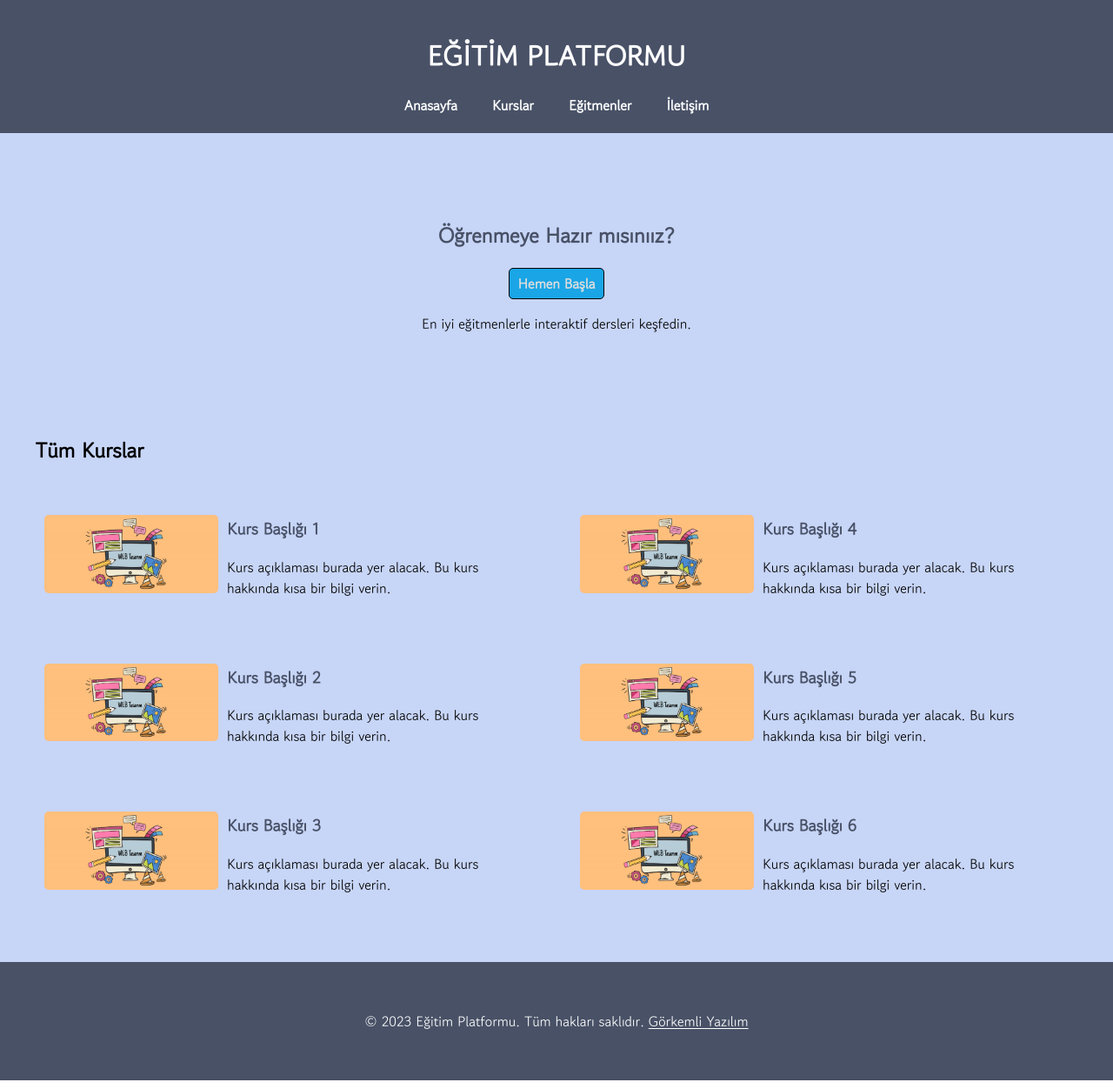
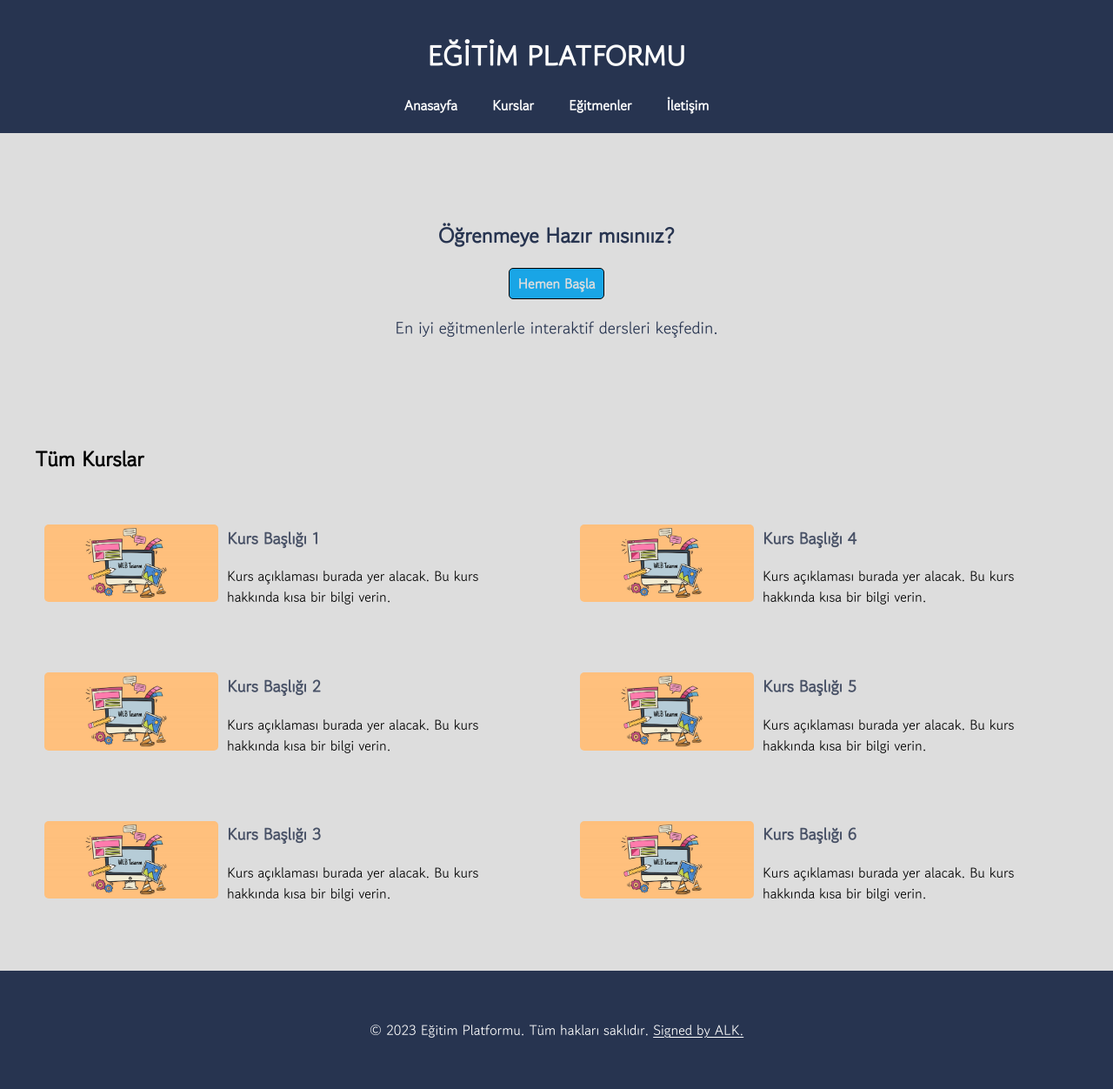
Before and after one commit to berkayalkiz/training-frontend-web-projects, a plain HTML site: page education-platform/index.html in a window 1280 px wide. Shown: the whole page at 87% size. Drawn offline with Linux system fonts and the light colour scheme.

Commit message:
added project screenshoots

```diff
--- a/education-platform/index.html
+++ b/education-platform/index.html
@@ -136,7 +136,7 @@
         <div class="footer-content">
           <p>
             &copy; 2023 Eğitim Platformu. Tüm hakları saklıdır.
-            <a href="#" target="_blank"> Görkemli Yazılım</a>
+            <a href="#" target="_blank"> Signed by ALK.</a>
           </p>
         </div>
       </div>
--- a/education-platform/style.css
+++ b/education-platform/style.css
@@ -24,7 +24,7 @@ a{
 }
 
 header{
-    background-color: #485166;
+    background-color: #273450;
     color: white;
     padding: 0 0;
     font-style: bold;
@@ -56,13 +56,18 @@ nav ul li:hover{
 }
 
 main{
-    background-color: #c7d5f7;
+    background-color: #dddddd;
     padding : 20px 0;
 }
 
 .hero{
     text-align: center;
     padding: 40px 0;
+}
+
+.hero-state p{
+    font-size: 1.2em;
+    color:  #273450;
 }
 
 .btn-hero-start{
@@ -86,10 +91,11 @@ main{
 }
 
 .btn-hero-start:hover a{
-    color: rgb(41, 41, 41);
+    color:  white;
+
 }
 .hero-header{
-    color: #485166;
+    color:  #273450;
 }
 
 .course-items{
@@ -113,6 +119,7 @@ main{
 
 .course-item:hover{
     border: 1px solid #485166;
+
 }
 
 .course-image img{
@@ -131,7 +138,7 @@ main{
 }
 
 footer{
-    background-color: #485166;
+    background-color: #273450;
     color: white;
     padding: 20px 0;
     text-align: center;
```
Also changed, not shown: education-platform/screenshoot.png (added), 1 other file.
